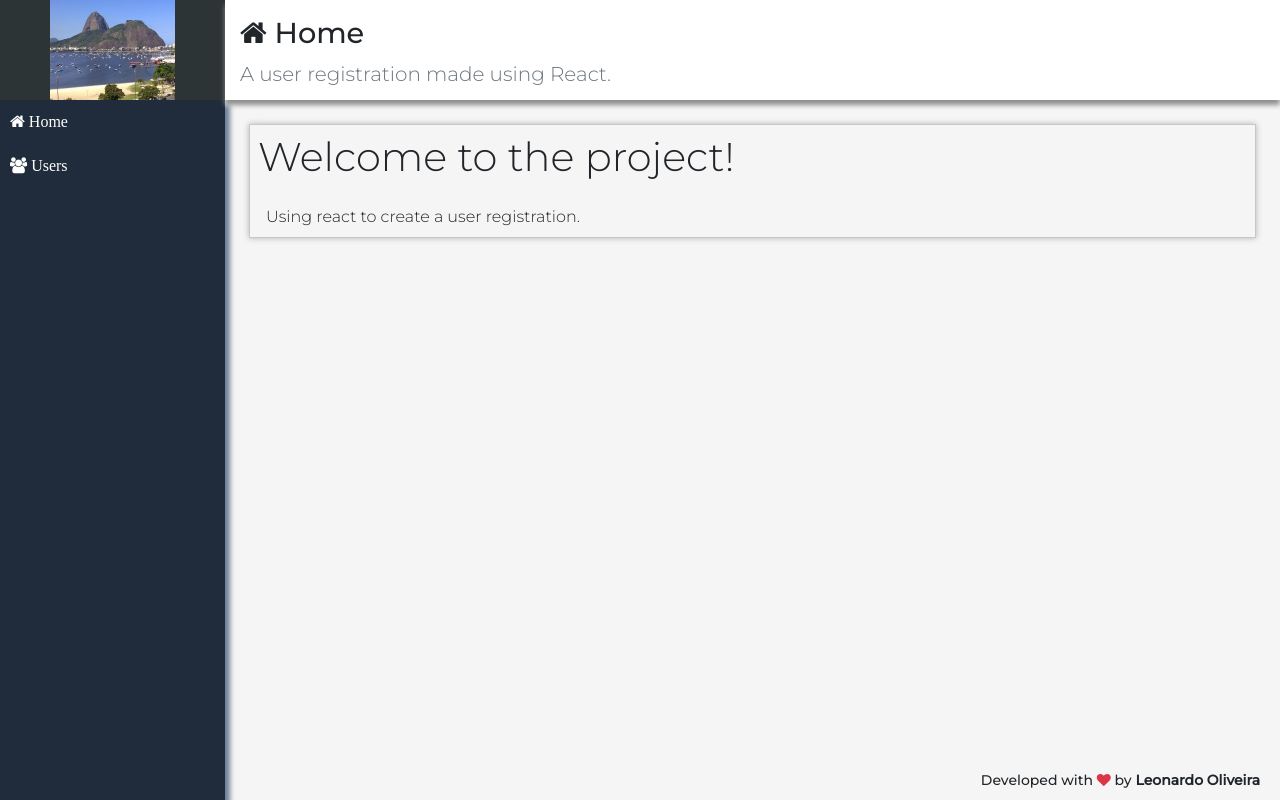
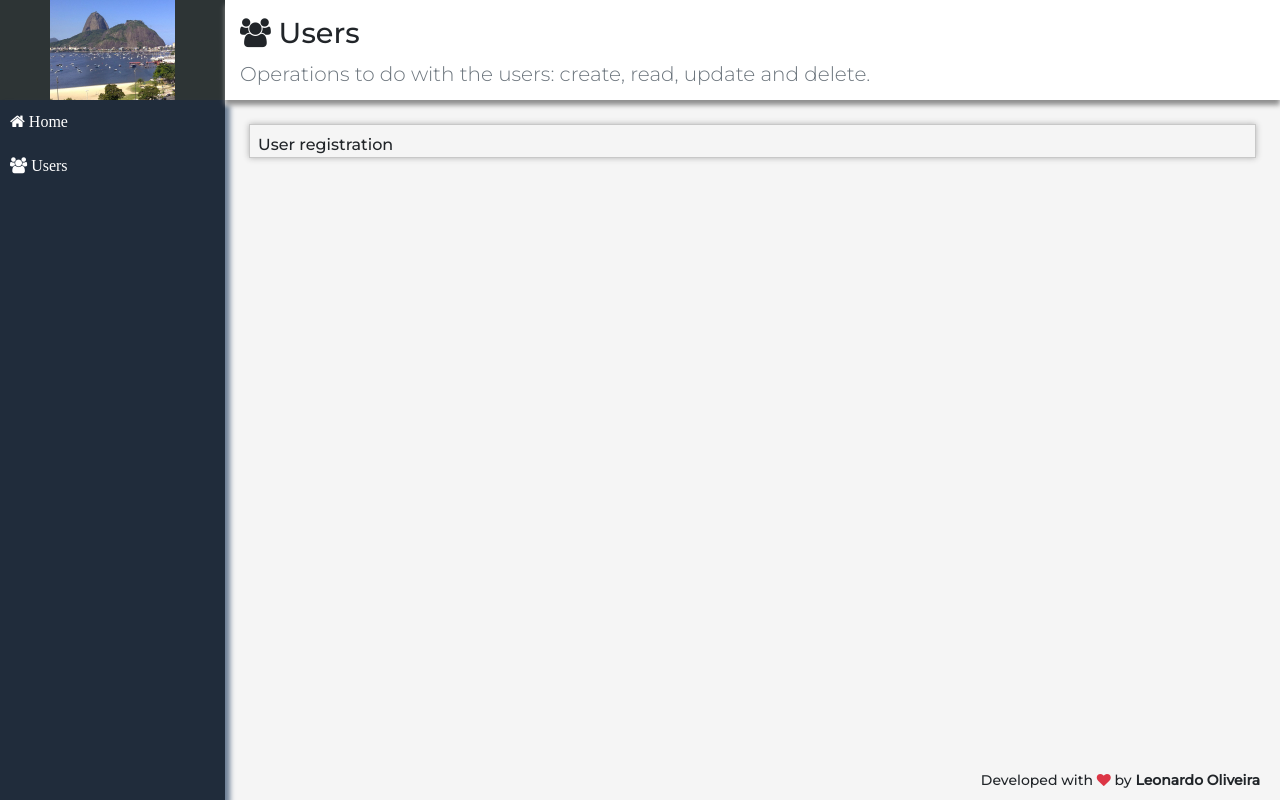
Before and after one commit to leo123nunes/crud-userRegistration-react, a React (Create React App) app in the folder frontend/: page /users in a window 1280 px wide. Built offline with nearby package versions, Linux system fonts and the light colour scheme.

Commit message:
Adding routers with react BrowserRouter

```diff
--- a/frontend/src/components/templates/Logo.jsx
+++ b/frontend/src/components/templates/Logo.jsx
@@ -1,10 +1,11 @@
 import './Logo.css'
 import Logo from '../../assets/logo.png'
 import React from 'react'
+import {Link} from 'react-router-dom'
 
 export default props =>
     <aside className="logo">
-        <a href="/" className="logo">
+        <Link to="/" className="logo">
             <img src={Logo} alt="Logo" className="logoImage"></img>
-        </a>
+        </Link>
     </aside>
--- a/frontend/src/components/templates/NavItems.jsx
+++ b/frontend/src/components/templates/NavItems.jsx
@@ -1,12 +1,13 @@
 import React from 'react'
 import './NavItems.css'
+import {Link} from 'react-router-dom'
 
 export default props =>
     <React.Fragment>
-        <a href="#/">
+        <Link to="/">
             <i className="fa fa-home navItem"> Home</i>
-        </a>
-        <a href="#/users">
+        </Link>
+        <Link to="/users">
             <i className="fa fa-users navItem"> Users</i>
-        </a>
+        </Link>
     </React.Fragment>
--- /dev/null
+++ b/frontend/src/components/templates/Routes.jsx
@@ -0,0 +1,11 @@
+import React from 'react'
+import { Switch, Route, Redirect } from 'react-router-dom'
+import Home from './home/Home.jsx'
+import UserCrud from './users/UserCrud.jsx'
+
+export default props =>
+    <Switch>
+        <Route exact path="/" component={Home}></Route>
+        <Route path="/users" component={UserCrud}></Route>
+        <Redirect from="*" to="/"></Redirect>
+    </Switch>
--- /dev/null
+++ b/frontend/src/components/templates/users/UserCrud.jsx
@@ -0,0 +1,14 @@
+import React, {Component} from 'react'
+import Main from '../Main.jsx'
+
+var userPage = {
+    icon: "users",
+    title: "Users",
+    subtitle: "Operations to do with the users: create, read, update and delete."
+}
+
+export default class Users extends Component{
+    render(){
+        return <Main {...userPage}>User registration</Main>
+    }
+}
--- a/frontend/src/main/App.jsx
+++ b/frontend/src/main/App.jsx
@@ -4,14 +4,16 @@
 import 'font-awesome/css/font-awesome.min.css'
 import Logo from '../components/templates/Logo.jsx'
 import Nav from '../components/templates/Nav.jsx'
-import Main from '../components/templates/Main.jsx'
 import Footer from '../components/templates/Footer.jsx'
-import Home from '../components/templates/home/Home.jsx'
+import { BrowserRouter } from 'react-router-dom'
+import Routes from '../components/templates/Routes.jsx'
 
 export default props =>
-    <div className="app">
-        <Logo></Logo>
-        <Nav></Nav>
-        <Home></Home>
-        <Footer></Footer>
-    </div>
+    <BrowserRouter>
+        <div className="app">
+            <Logo></Logo>
+            <Nav></Nav>
+            <Routes></Routes>
+            <Footer></Footer>
+        </div>
+    </BrowserRouter>
```
Also changed, not shown: 1 other file (tests, documents, lock files or other folders).
